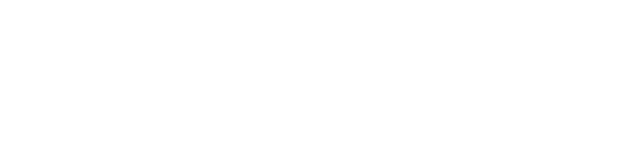
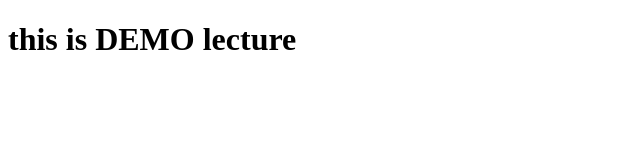
Before and after one commit to bhaveshkerkar/DemoLec-Git, a plain HTML site: page index.html in a window 1280 px wide. Shown: the whole page, without its empty margins (0-640 px from the left). Drawn offline with Linux system fonts and the light colour scheme.

Commit message:
Add new h1 Tag

```diff
--- a/index.html
+++ b/index.html
@@ -5,5 +5,7 @@
     <meta name="viewport" content="width=device-width, initial-scale=1.0" />
     <title>Demo Git</title>
   </head>
-  <body></body>
+  <body>
+    <h1>this is DEMO lecture</h1>
+  </body>
 </html>
```
